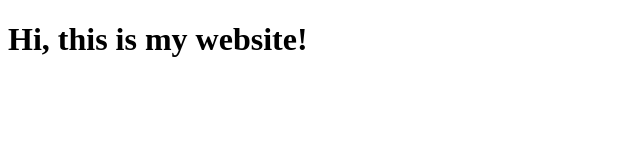
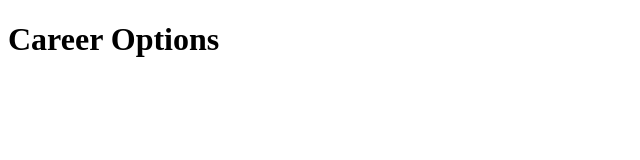
Before and after one commit to eliyab1/eliyab1.github.io, a plain HTML site: page index.html in a window 1280 px wide. Shown: the whole page, without its empty margins (0-640 px from the left). Drawn offline with Linux system fonts and the light colour scheme.

Commit message:
Update index.html

```diff
--- a/index.html
+++ b/index.html
@@ -3,11 +3,11 @@
 <head>
   <title>Project: My Website</title>
       <meta charset="utf-8">
-      <style>
+      <style> body {background:
     </style>
     </head>
     <body>
-        <h1>Hi, this is my website!</h1>
+        <h1>Career Options</h1>
     </body>
 
   </html>
```
